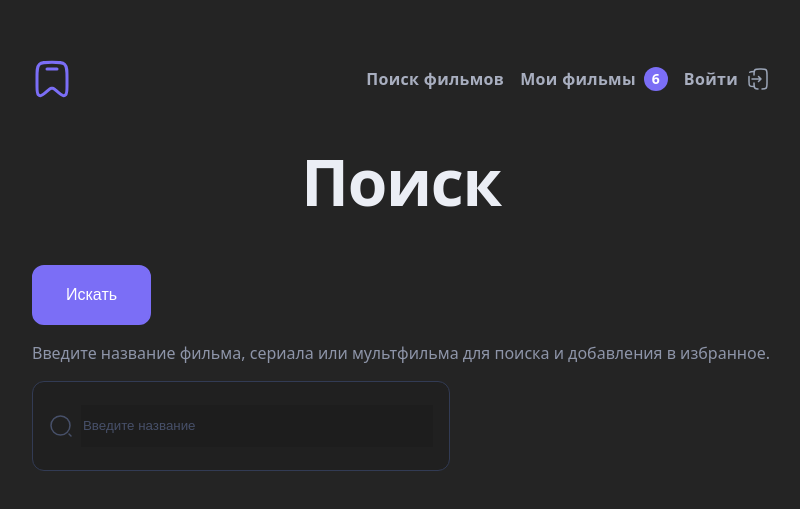
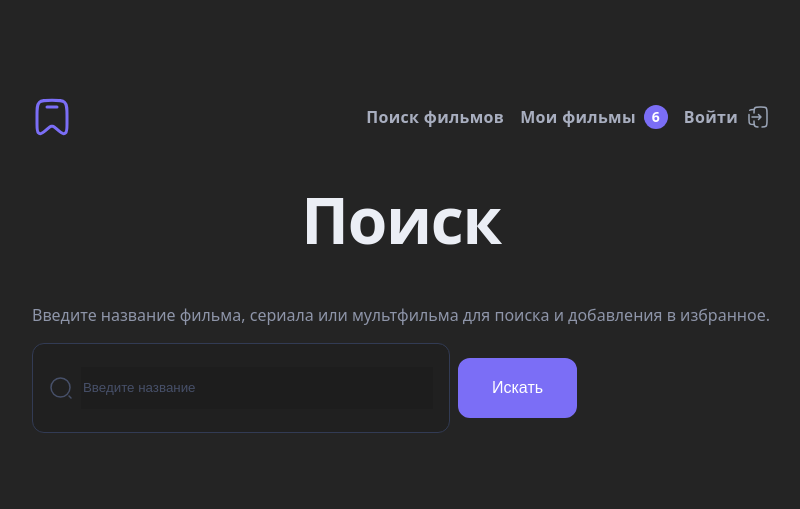
Before and after one commit to kkozhelin/react-project-1, a React (Vite) app: page / in a window 1280 px wide. Shown: the part 135-644 px from the top of the page, without its empty margins (239-1039 px from the left). Built offline with nearby package versions, Linux system fonts and the light colour scheme.

Commit message:
добавил Search компонент

```diff
--- a/src/App.jsx
+++ b/src/App.jsx
@@ -3,21 +3,16 @@ import './App.css'
 import Button from './components/Button/Button.jsx';
 import Title from './components/Title/Title.jsx';
 import Description from "./components/Description/Description.jsx";
-import Input from "./components/IInput/Input.jsx";
 import Header from "./components/Header/Header.jsx";
+import Search from "./components/Search/Search.jsx";
 
 function App() {
-    const saveChange = () => {
-        console.log("saveChange");
-    }
-
   return (
     <>
         <Header/>
         <Title>Поиск</Title>
-        <Button onClick={ saveChange }>Искать</Button>
         <Description>Введите название фильма, сериала или мультфильма для поиска и добавления в избранное.</Description>
-        <Input placeholder='Введите название' showIcon={true}/>
+        <Search/>
     </>
   )
 }
--- a/src/components/IInput/Input.jsx
+++ b/src/components/IInput/Input.jsx
@@ -1,11 +1,18 @@
 import './Input.css';
 
 const PLACEHOLDER = 'Введите название';
-function Input({ showIcon, placeholder, onChange }) {
+function Input({ showIcon, placeholder, onChange, value, name }) {
     return (
         <div className='inputWrapper'>
             <img className={showIcon ? 'icon _show' : 'icon'} src='/search.svg' alt='search' />
-            <input className='input' placeholder={placeholder} onChange={onChange} type="text"/>
+            <input
+                value={value}
+                className='input'
+                placeholder={placeholder}
+                onChange={onChange}
+                type="text"
+                name={name}
+            />
         </div>
 
     )
--- /dev/null
+++ b/src/components/Search/Search.css
@@ -0,0 +1,5 @@
+.Search {
+    display: flex;
+    align-items: center;
+    gap: 8px;
+}
--- /dev/null
+++ b/src/components/Search/Search.jsx
@@ -0,0 +1,34 @@
+import './Search.css';
+
+import { useState} from "react";
+
+import Input from "../IInput/Input.jsx";
+import Button from "../Button/Button.jsx";
+
+function Search() {
+    const [value, setValue] = useState("");
+
+    const saveChange = (e) => {
+        e.preventDefault();
+        const formData = new FormData();
+        formData.append("value", value);
+    }
+
+    const inputChange = (e) => {
+        setValue(e.target.value);
+    }
+    return (
+        <form onSubmit={saveChange} className="Search">
+            <Input
+                placeholder='Введите название'
+                value={value}
+                onChange={inputChange}
+                showIcon={true}
+                name='search'
+            />
+            <Button>Искать</Button>
+        </form>
+    )
+}
+
+export default Search;
```
